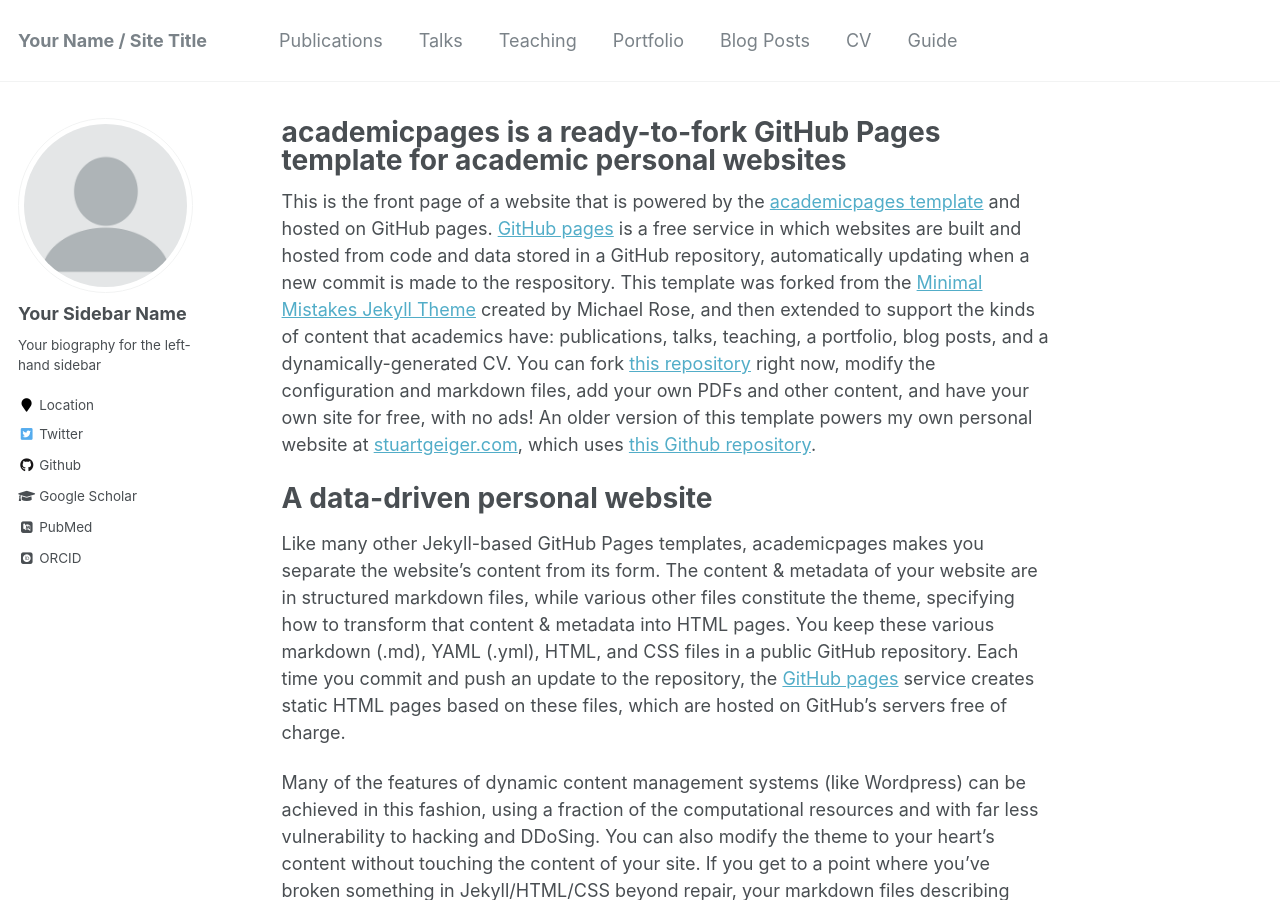
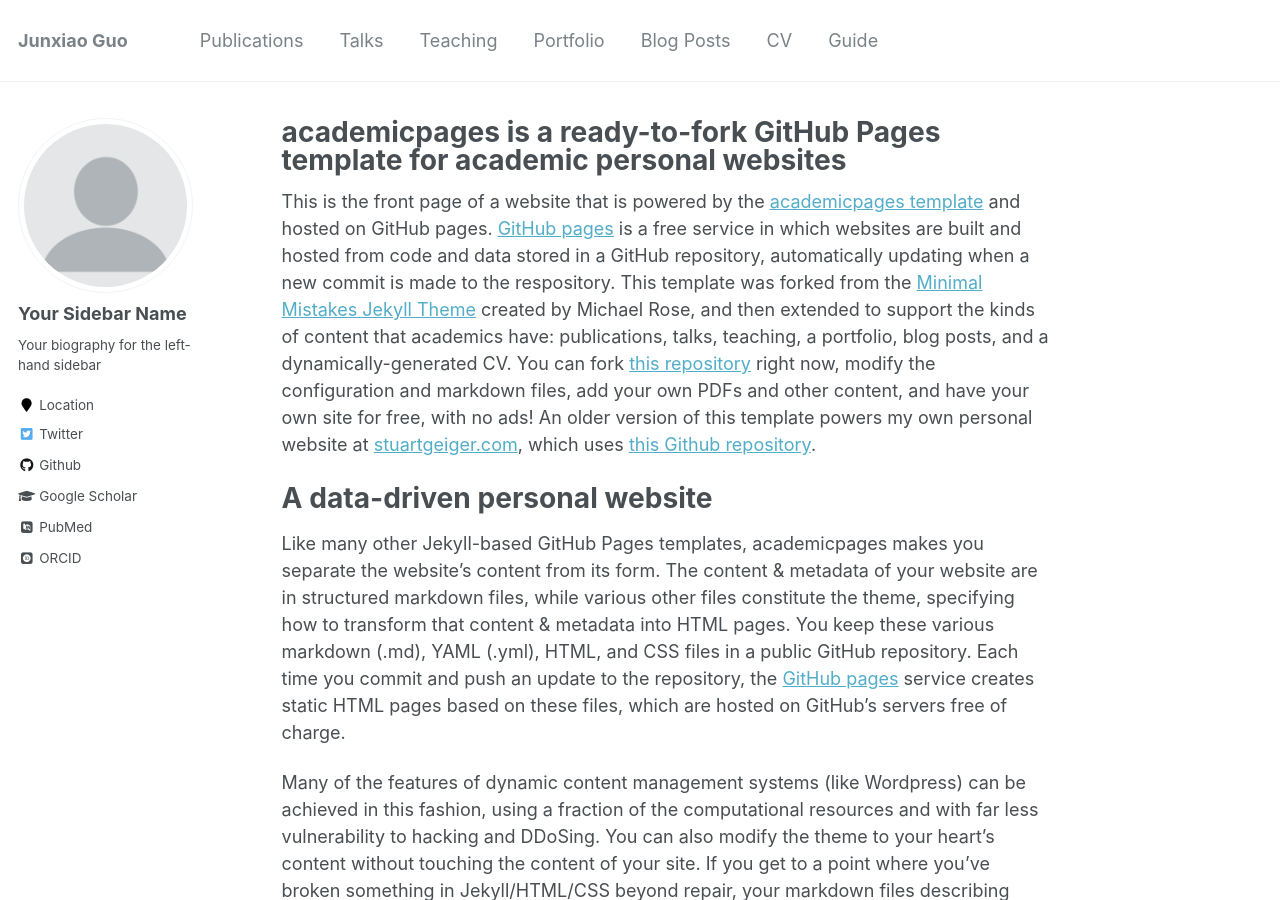
Before and after one commit to ghostian/ghostian.github.io, a Jekyll site: the page built from _pages/about.md, in a window 1280 px wide and 900 px high. Built offline with Jekyll 4.4.1, drawn with Linux system fonts in a browser that asks for light colours; some web fonts are replaced.

Commit message:
July-25: Blog

```diff
--- a/_config.yml
+++ b/_config.yml
@@ -7,13 +7,13 @@
 
 # Site Settings
 locale                   : "en-US"
-title                    : "Your Name / Site Title"
+title                    : "Junxiao Guo"
 title_separator          : "-"
 name                     : &name "Your Name"
 description              : &description "personal description"
-url                      : https://academicpages.github.io # the base hostname & protocol for your site e.g. "https://mmistakes.github.io"
+url                      : http://www.junxiaoguo.com/ # the base hostname & protocol for your site e.g. "https://mmistakes.github.io"
 baseurl                  : "" # the subpath of your site, e.g. "/blog"
-repository               : "academicpages/academicpages.github.io"
+repository               : "ghostian/ghostian.github.io"
 teaser                   :  # filename of teaser fallback teaser image placed in /images/, .e.g. "500x300.png"
 breadcrumbs              : false # true, false (default)
 words_per_minute         : 160
```
